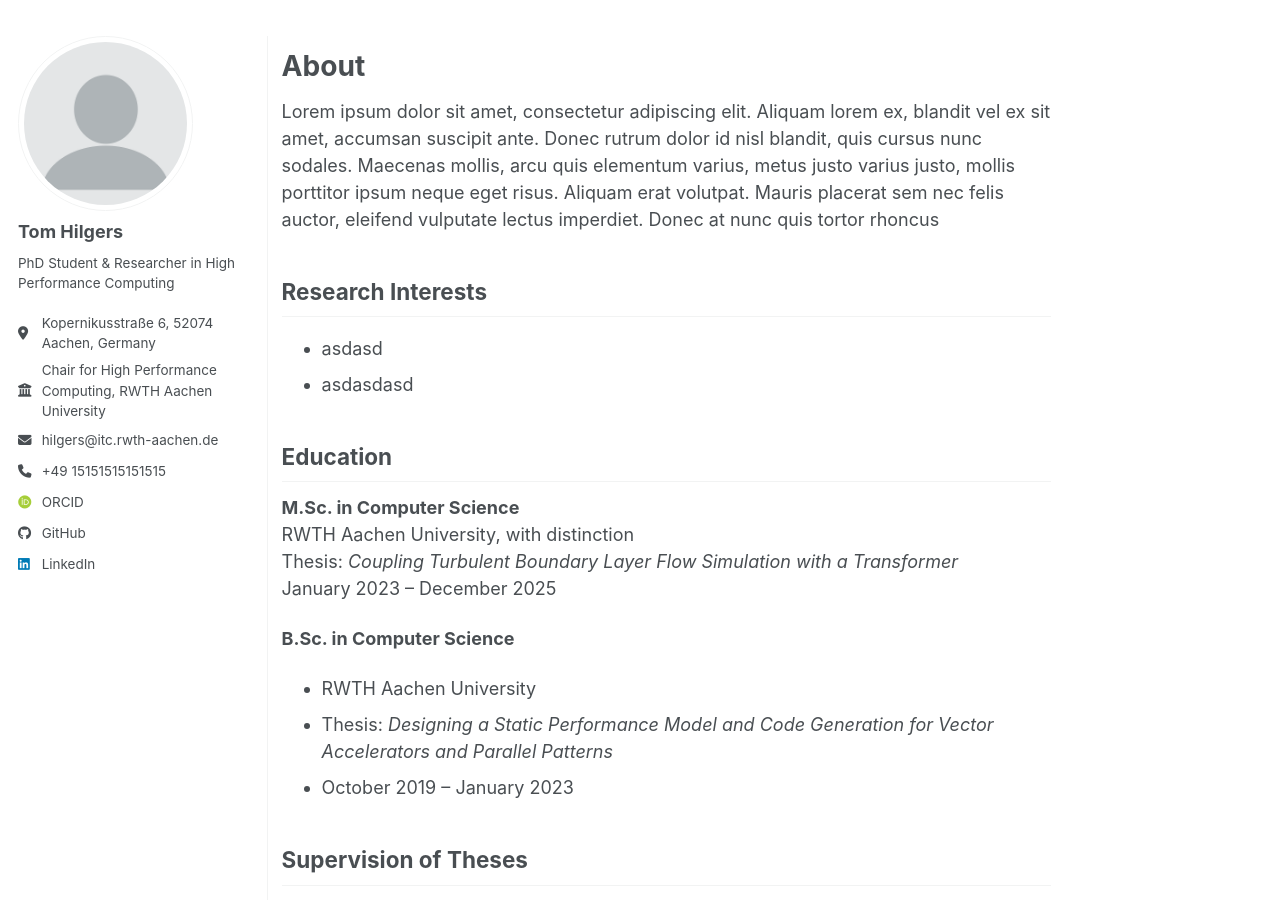
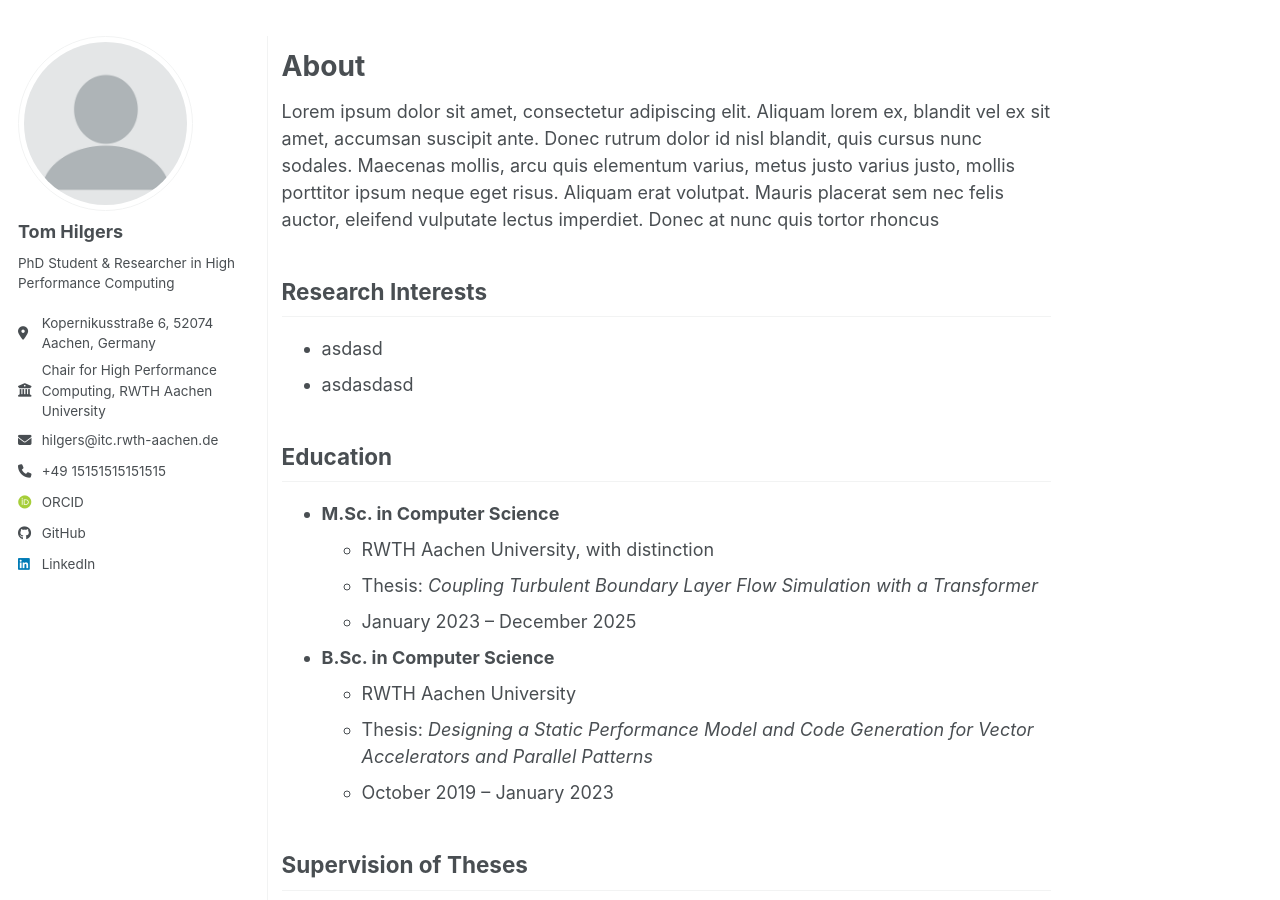
Before and after one commit to tomhilgers/tomhilgers.github.io, a Jekyll site: the page built from _pages/about.md, in a window 1280 px wide and 900 px high. Built offline with Jekyll 4.4.1, drawn with Linux system fonts in a browser that asks for light colours; some web fonts are replaced; a script bundle is joined from its source files by our own code; library files that are not in the unit come from our copies.

```diff
--- a/_pages/about.md
+++ b/_pages/about.md
@@ -18,15 +18,15 @@ Research Interests
 
 Education
 ------
-**M.Sc. in Computer Science**
-  RWTH Aachen University, with distinction
-  Thesis: *Coupling Turbulent Boundary Layer Flow Simulation with a Transformer*
-  January 2023 -- December 2025
+- **M.Sc. in Computer Science**
+    - RWTH Aachen University, with distinction
+    - Thesis: *Coupling Turbulent Boundary Layer Flow Simulation with a Transformer*
+    - January 2023 -- December 2025
 
-**B.Sc. in Computer Science**
-- RWTH Aachen University
-- Thesis: *Designing a Static Performance Model and Code Generation for Vector Accelerators and Parallel Patterns*
-- October 2019 -- January 2023
+- **B.Sc. in Computer Science**
+    - RWTH Aachen University
+    - Thesis: *Designing a Static Performance Model and Code Generation for Vector Accelerators and Parallel Patterns*
+    - October 2019 -- January 2023
 
 Supervision of Theses
 ------
```
